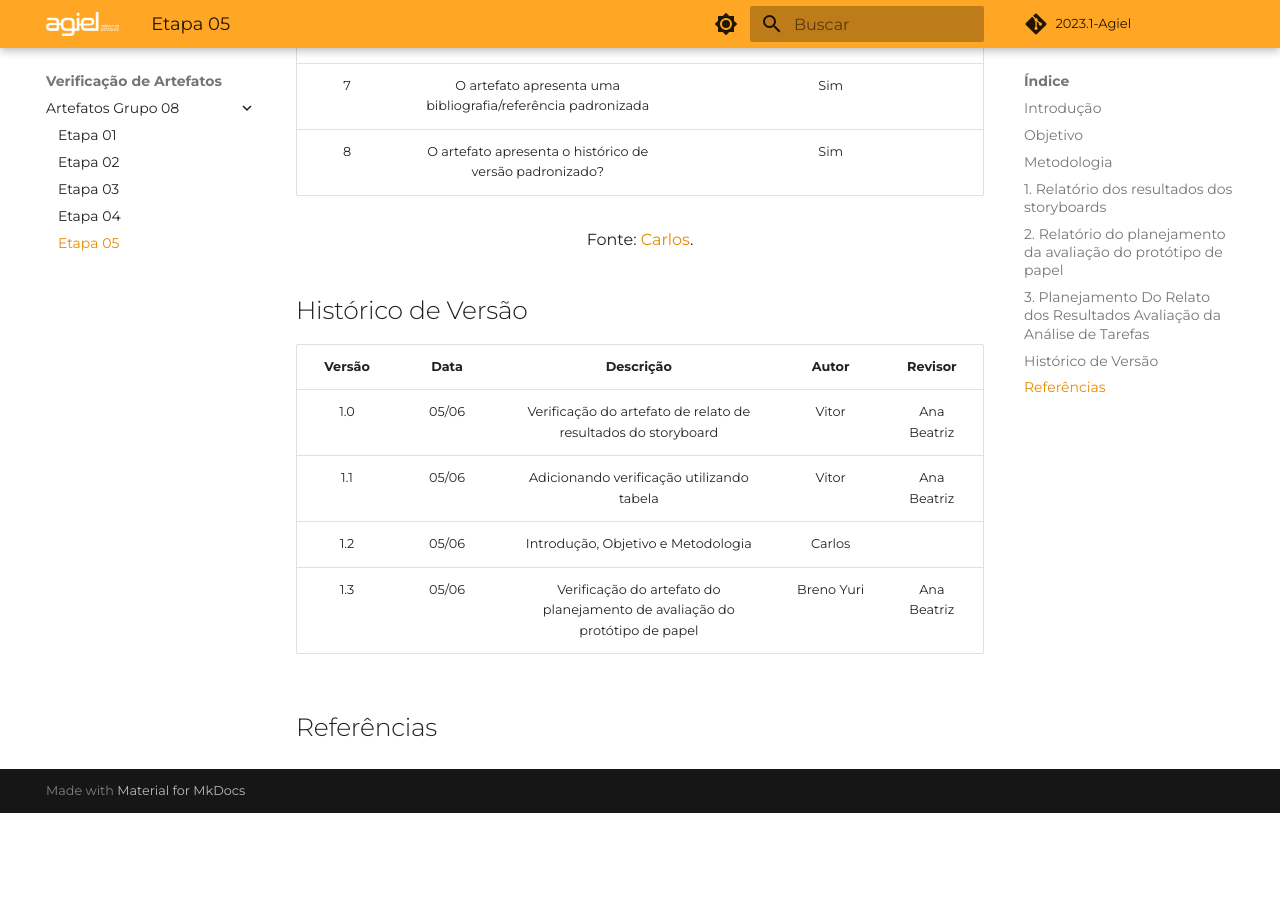
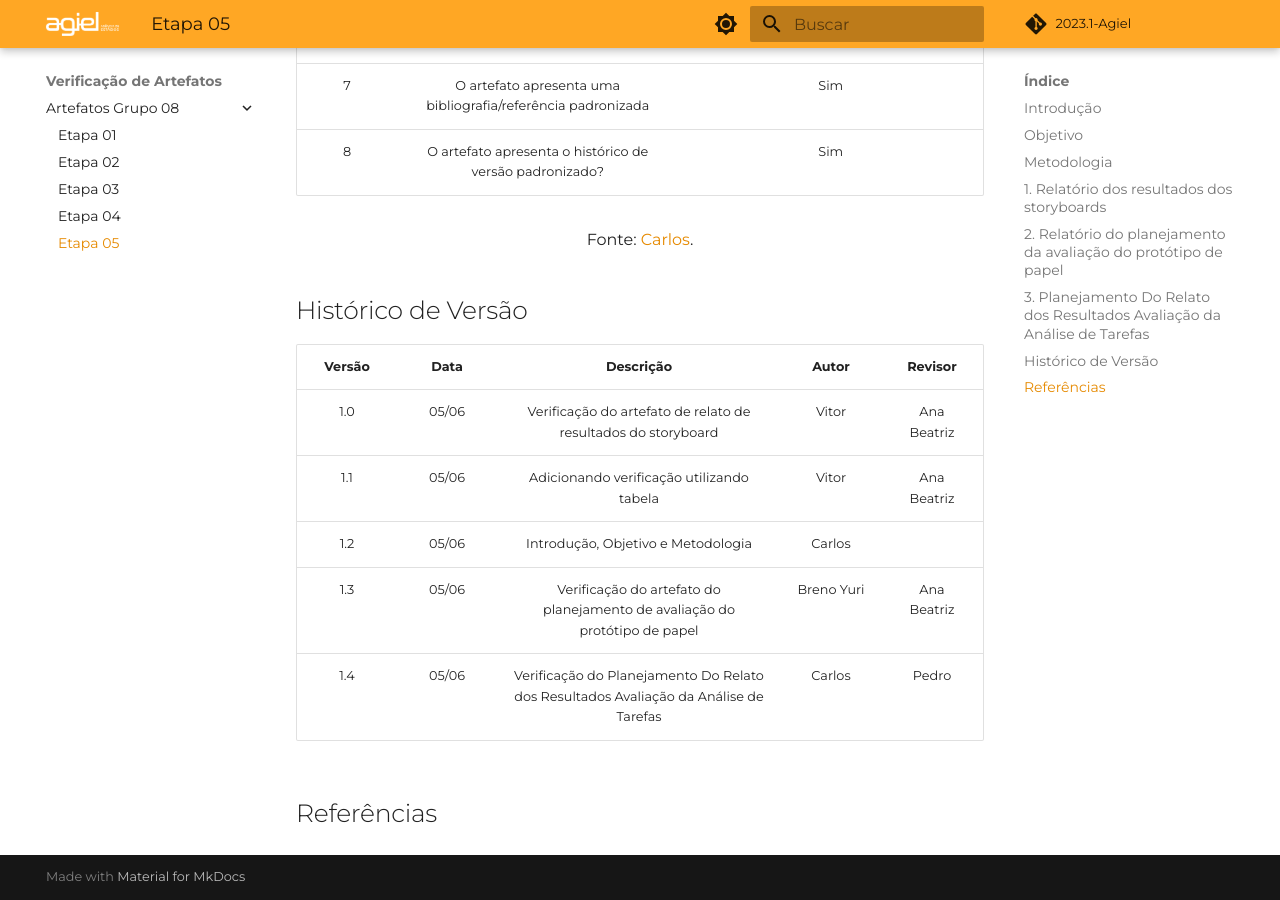
Before and after one commit to Interacao-Humano-Computador/2023.1-Agiel, an MkDocs documentation site: the page built from docs/verificacao/grupo_8/etapa_5.md, in a window 1280 px wide and 900 px high, scrolled down 3171 px. Built offline with MkDocs 1.6.1 and Material for MkDocs 9.7.7, drawn with Linux system fonts in a browser that asks for light colours; some web fonts are replaced; comment, search, counter and statistics services are not loaded; before the commit the page ends 3984 px from its top, so only the background shows below that.

Commit message:
relato dos resultados da avaliação da análise de tarefas

```diff
--- a/docs/verificacao/grupo_8/etapa_5.md
+++ b/docs/verificacao/grupo_8/etapa_5.md
@@ -73,5 +73,7 @@ A verificação dos artefatos será feita por meio de inspeção FAGAN (1976), u
 |  1.1   | 05/06 | Adicionando verificação utilizando tabela | Vitor | Ana Beatriz
 |  1.2   | 05/06 | Introdução, Objetivo e Metodologia | Carlos |
 |  1.3   | 05/06 | Verificação do artefato do planejamento de avaliação do protótipo de papel | Breno Yuri |  Ana Beatriz |
+|  1.4   | 05/06 | Verificação do Planejamento Do Relato dos Resultados Avaliação da Análise de Tarefas | Carlos |  Pedro |
+
 
 ## Referências
```
